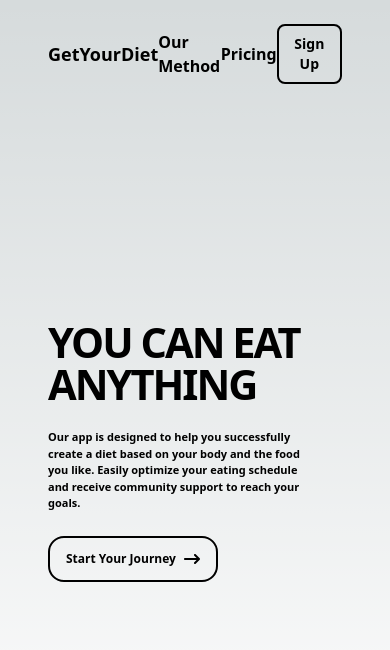
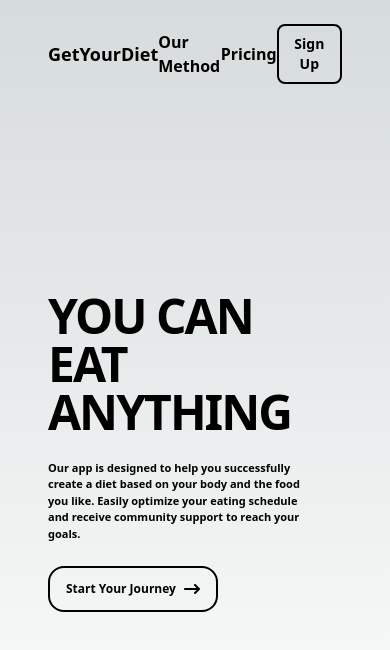
Before and after one commit to ishk9/getYourDiet, a Next.js app in the folder client/: page / in a window 390 px wide. Shown: the top 650 px of the page. Built offline with nearby package versions, Linux system fonts and the light colour scheme.

Commit message:
Fix: Adjusted the text size!

```diff
--- a/client/app/Landing/page.js
+++ b/client/app/Landing/page.js
@@ -16,7 +16,7 @@ export default function LandingPage() {
 
             <div className="flex lg:w-3/4 w-11/12 cursor-default">
                 <div className="flex flex-col w-full justify-center items-start">
-                    <h1 className="font-extrabold text-black lg:text-[9em] text-[2.6em] leading-[1] tracking-[-2px]">YOU CAN EAT ANYTHING</h1>
+                    <h1 className="font-extrabold text-black lg:text-[9em] text-[3em] leading-[1] tracking-[-2px]">YOU CAN EAT ANYTHING</h1>
 
                     <p className="mt-6 lg:w-1/2 w-full flex lg:text-base font-semibold text-[11px] text-black">
                         Our app is designed to help you successfully create a diet based on your body and the food you like. Easily optimize your eating schedule and receive community support
```
